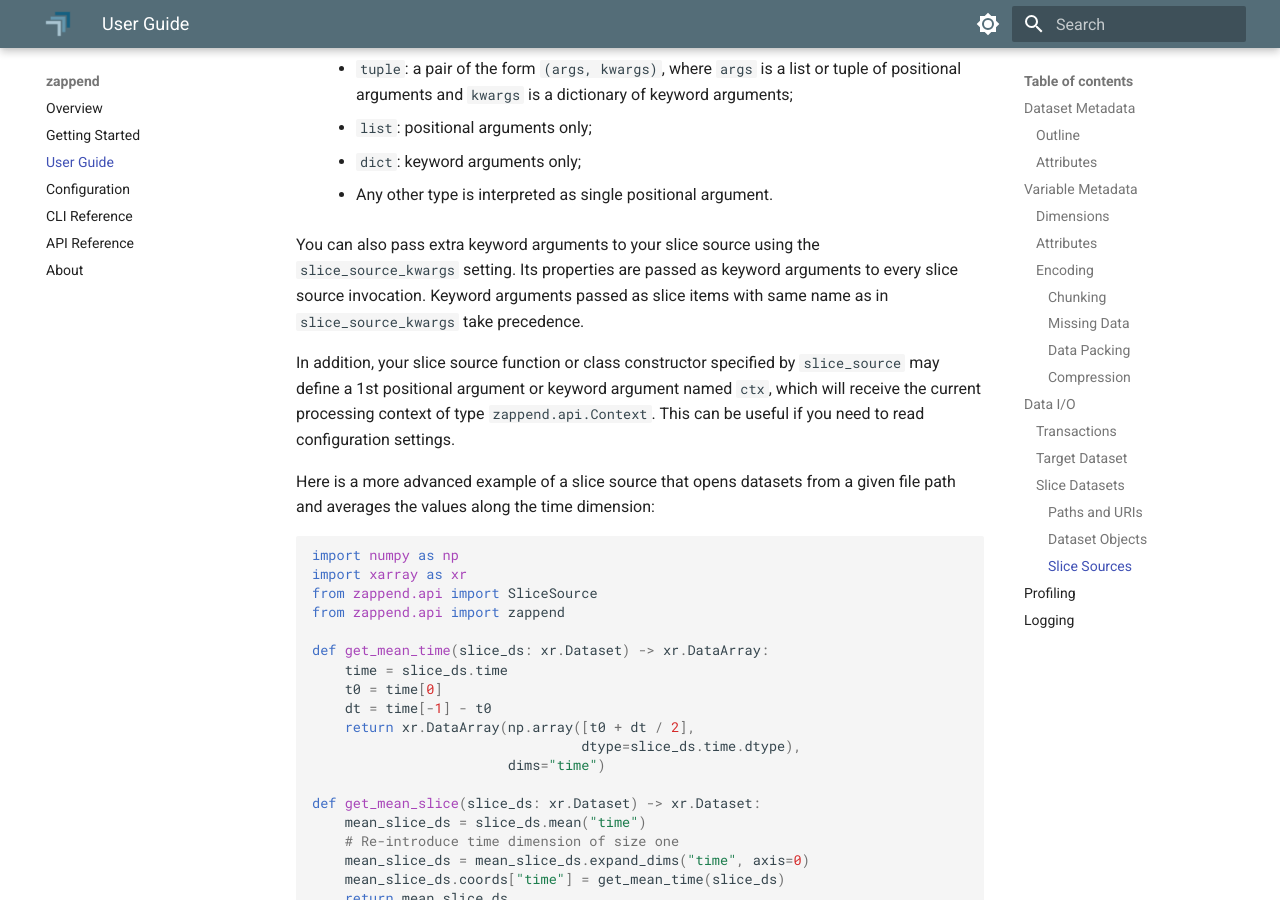
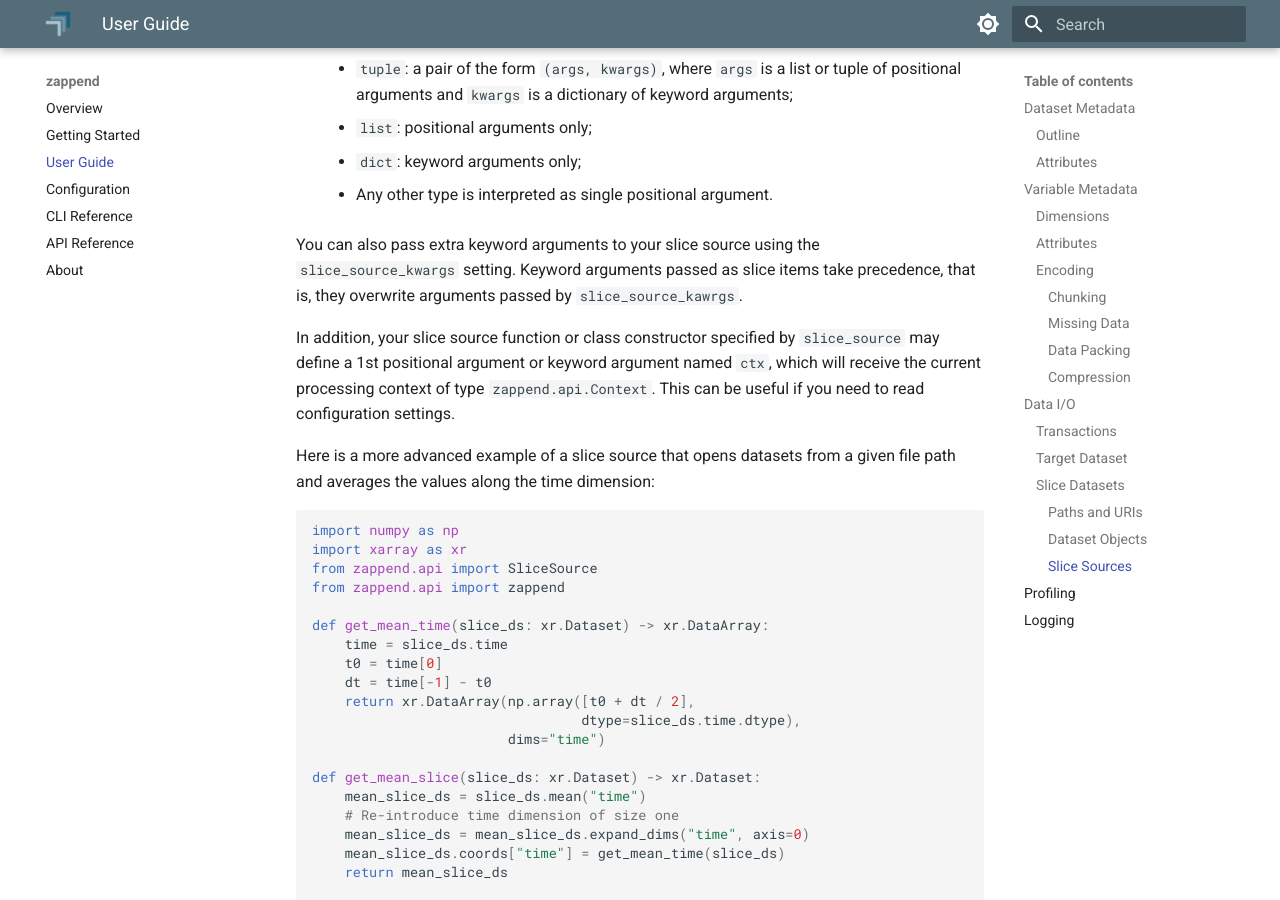
Before and after one commit to bcdev/zappend, an MkDocs documentation site: the page built from docs/guide.md, in a window 1280 px wide and 900 px high, scrolled down 14905 px. Built offline with MkDocs 1.6.1 and Material for MkDocs 9.7.7, drawn with Linux system fonts in a browser that asks for light colours.

Commit message:
Fix after PR review

```diff
--- a/docs/guide.md
+++ b/docs/guide.md
@@ -761,9 +761,8 @@ argument to your slice source.
     - Any other type is interpreted as single positional argument.
 
 You can also pass extra keyword arguments to your slice source using the
-`slice_source_kwargs` setting. Its properties are passed as keyword arguments to
-every slice source invocation. Keyword arguments passed as slice items with same name
-as in `slice_source_kwargs` take precedence.
+`slice_source_kwargs` setting. Keyword arguments passed as slice items take
+precedence, that is, they overwrite arguments passed by `slice_source_kawrgs`.
 
 In addition, your slice source function or class constructor specified by
 `slice_source` may define a 1st positional argument or keyword argument
```
